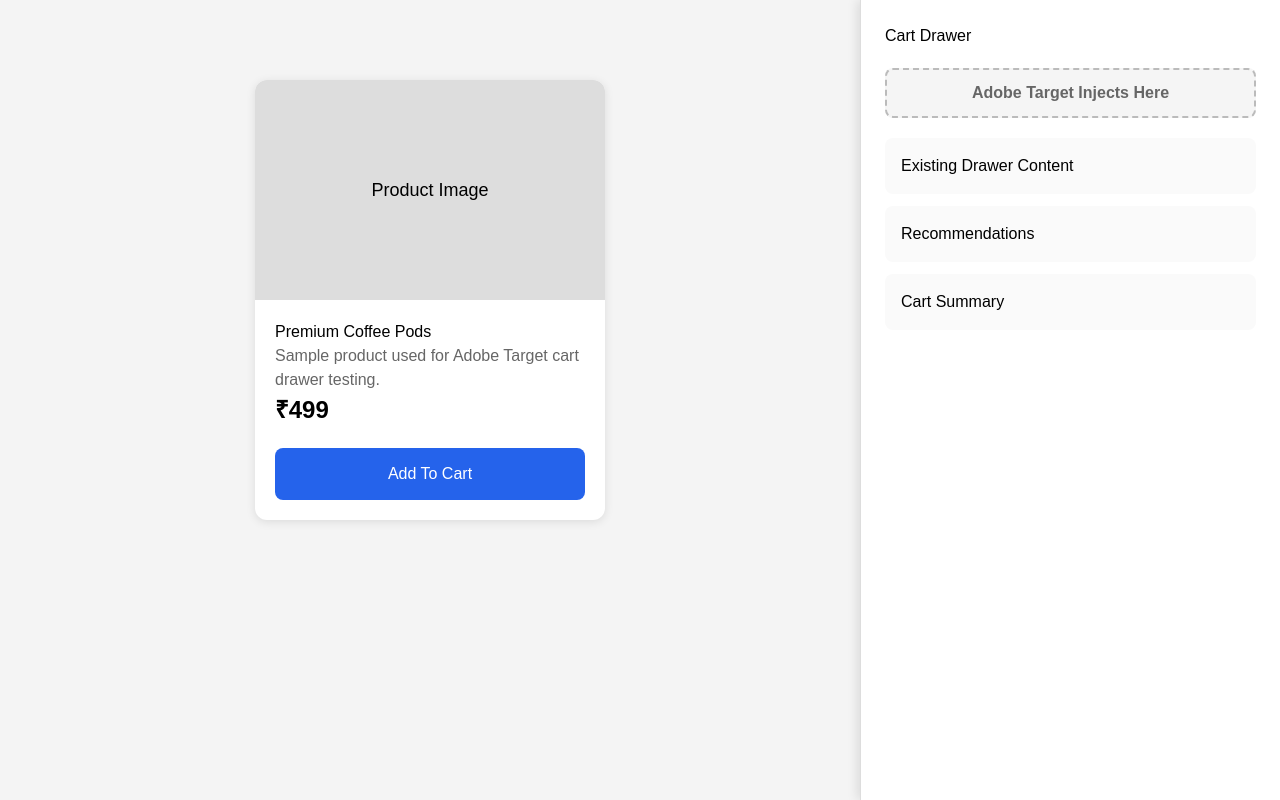
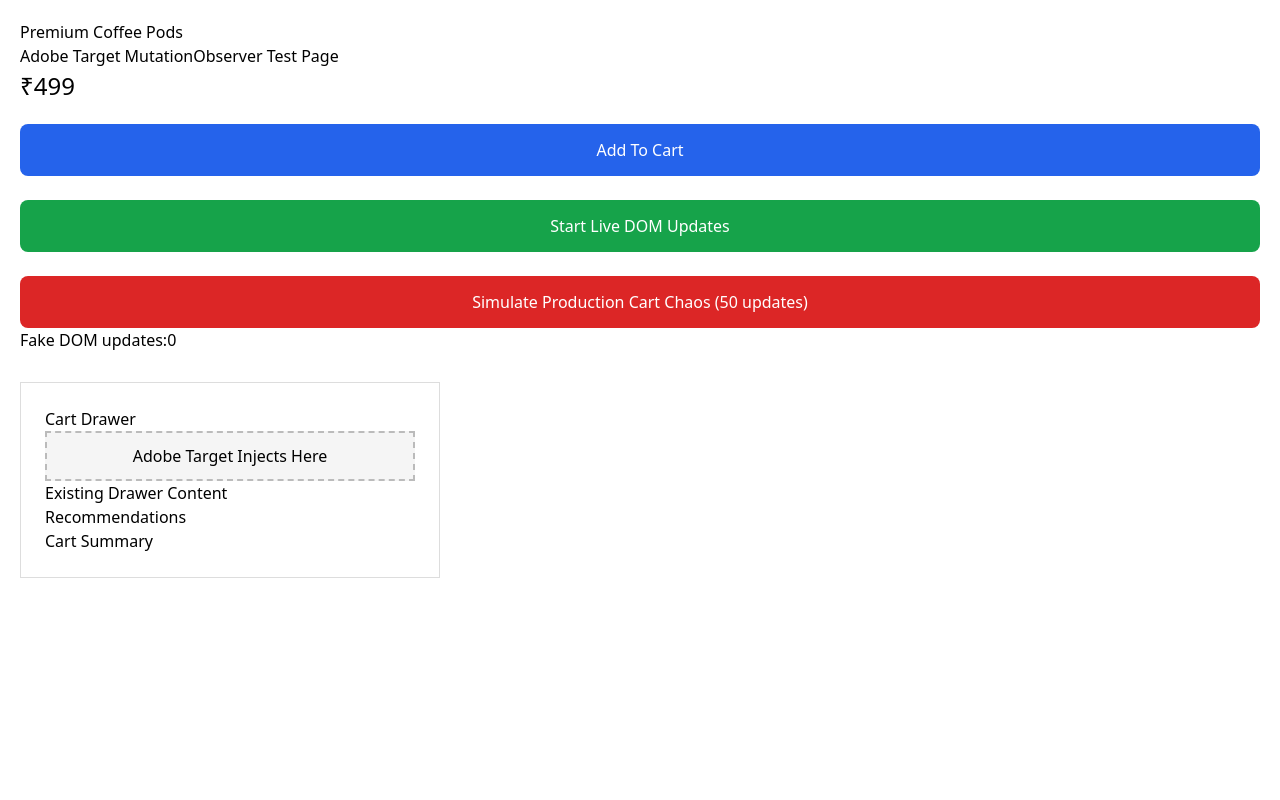
Before and after one commit to vipuldhiman42069-web/Echo-Mood, a React (Vite) app: page /cart-test in a window 1280 px wide. Both pictures are taken after a click on the button "Add To Cart". Built offline with nearby package versions, Linux system fonts and the light colour scheme.

Commit message:
quick update

```diff
--- a/src/pages/CartTestPage.jsx
+++ b/src/pages/CartTestPage.jsx
@@ -1,9 +1,13 @@
 import { useEffect, useState } from "react";
 
 export default function CartTestPage() {
+
   const [cartDrawerOpen, setCartDrawerOpen] = useState(false);
+  const [domUpdateCount, setDomUpdateCount] = useState(0);
+
 
   useEffect(() => {
+
     window.Analytics = {
       global: {
         cart: {
@@ -12,10 +16,14 @@
       }
     };
 
+
     window.globalAtc = (payload) => {
+
       console.log("globalAtc called", payload);
 
+
       payload.items.forEach((item) => {
+
         window.Analytics.global.cart.lines.push({
           sku: item.itemId,
           producthierarchy: {
@@ -24,16 +32,24 @@
             }
           }
         });
+
       });
+
 
       console.log(
         "Current Cart",
         window.Analytics.global.cart.lines
       );
+
     };
+
+
   }, []);
 
+
+
   const addToCart = () => {
+
     window.Analytics.global.cart.lines.push({
       sku: "123456",
       producthierarchy: {
@@ -43,161 +59,344 @@
       }
     });
 
+
     setCartDrawerOpen(true);
 
+
     console.log("ATC Click");
+
   };
 
- return (
-  <div
-    style={{
-      display: "flex",
-      minHeight: "100vh",
-      background: "#f4f4f4",
-      fontFamily: "Arial, sans-serif"
-    }}
-  >
-    <div
-      style={{
-        flex: 1,
-        display: "flex",
-        justifyContent: "center",
-        alignItems: "flex-start",
-        paddingTop: "80px"
-      }}
-    >
-      <div
-        style={{
-          width: "350px",
-          background: "#fff",
-          borderRadius: "12px",
-          boxShadow: "0 2px 10px rgba(0,0,0,0.1)",
-          overflow: "hidden"
-        }}
-      >
-        <div
-          style={{
-            height: "220px",
-            background: "#ddd",
-            display: "flex",
-            alignItems: "center",
-            justifyContent: "center",
-            fontSize: "18px"
-          }}
-        >
-          Product Image
+
+
+
+  // Simulate normal production DOM updates
+  const startDomSimulation = () => {
+
+
+    let counter = 0;
+
+
+    const interval = setInterval(() => {
+
+
+      counter++;
+
+
+      const div = document.createElement("div");
+
+
+      div.className = "fake-live-update";
+
+
+      div.innerHTML = `
+        Live cart update ${counter}
+        <span>
+          ${new Date().toISOString()}
+        </span>
+      `;
+
+
+      document.body.appendChild(div);
+
+
+
+      setDomUpdateCount(counter);
+
+
+
+      console.log(
+        "Fake DOM update created:",
+        counter
+      );
+
+
+
+      setTimeout(() => {
+
+        div.remove();
+
+      },500);
+
+
+
+      if(counter >= 100){
+
+        clearInterval(interval);
+
+        console.log(
+          "Finished 100 fake updates"
+        );
+
+      }
+
+
+    },1000);
+
+
+  };
+
+
+
+
+
+  // Heavy production-like DOM stress
+  const simulateProductionCart = () => {
+
+
+    console.log(
+      "Starting production simulation"
+    );
+
+
+    for(let i = 0; i < 50; i++){
+
+
+      setTimeout(()=>{
+
+
+        const wrapper = document.createElement("div");
+
+
+        wrapper.className =
+          "fake-cart-component";
+
+
+
+        wrapper.innerHTML = `
+
+          <div>
+            Recommendation Widget ${i}
           </div>
 
-        <div style={{ padding: "20px" }}>
-          <h2 style={{ marginTop: 0 }}>
+          <button>
+            Add recommendation
+          </button>
+
+          <span>
+            Inventory updated
+          </span>
+
+        `;
+
+
+
+        document
+        .querySelector("#sparq-atc-drawer")
+        ?.appendChild(wrapper);
+
+
+
+
+        console.log(
+          "Production DOM component added:",
+          i
+        );
+
+
+
+
+        setTimeout(()=>{
+
+          wrapper.remove();
+
+
+          console.log(
+            "Production DOM component removed:",
+            i
+          );
+
+
+        },300);
+
+
+
+      }, i * 100);
+
+
+    }
+
+
+  };
+
+
+
+
+  return (
+
+    <div style={{padding:"20px"}}>
+
+
+      <h2>
         Premium Coffee Pods
       </h2>
 
-          <p style={{ color: "#666" }}>
-            Sample product used for Adobe Target
-            cart drawer testing.
+
+      <p>
+        Adobe Target MutationObserver Test Page
       </p>
+
+
 
       <div
         style={{
-              fontSize: "24px",
-              fontWeight: "bold",
-              marginBottom: "20px"
+          fontSize:"24px",
+          marginBottom:"20px"
         }}
       >
         ₹499
       </div>
 
+
+
+
       <button
         onClick={addToCart}
         style={{
-              width: "100%",
-              padding: "14px",
-              border: "none",
-              borderRadius: "8px",
-              background: "#2563eb",
-              color: "#fff",
-              fontSize: "16px",
-              cursor: "pointer"
+          width:"100%",
+          padding:"14px",
+          background:"#2563eb",
+          color:"#fff",
+          border:"none",
+          borderRadius:"8px",
+          cursor:"pointer"
         }}
       >
+
         Add To Cart
+
       </button>
-        </div>
-      </div>
-    </div>
 
-    {cartDrawerOpen && (
+
+
+
+      <br/>
+      <br/>
+
+
+
+
+      <button
+        onClick={startDomSimulation}
+        style={{
+          width:"100%",
+          padding:"14px",
+          background:"#16a34a",
+          color:"#fff",
+          border:"none",
+          borderRadius:"8px",
+          cursor:"pointer"
+        }}
+      >
+
+        Start Live DOM Updates
+
+      </button>
+
+
+
+
+      <br/>
+      <br/>
+
+
+
+
+      <button
+        onClick={simulateProductionCart}
+        style={{
+          width:"100%",
+          padding:"14px",
+          background:"#dc2626",
+          color:"#fff",
+          border:"none",
+          borderRadius:"8px",
+          cursor:"pointer"
+        }}
+      >
+
+        Simulate Production Cart Chaos (50 updates)
+
+      </button>
+
+
+
+      <p>
+        Fake DOM updates:
+        {domUpdateCount}
+      </p>
+
+
+
+
+      {
+      cartDrawerOpen && (
+
       <div
         id="sparq-atc-drawer"
         style={{
-          width: "420px",
-          background: "#fff",
-          borderLeft: "1px solid #ddd",
-          padding: "24px",
-          boxShadow: "-3px 0 10px rgba(0,0,0,0.1)"
+          marginTop:"30px",
+          width:"420px",
+          background:"#fff",
+          border:"1px solid #ddd",
+          padding:"24px"
         }}
       >
-        <h2
-          style={{
-            marginTop: 0,
-            marginBottom: "20px"
-          }}
-        >
+
+
+
+        <h2>
           Cart Drawer
         </h2>
+
+
+
 
         <div
           className="atcDrawerCommon__separation_section"
           style={{
-            height: "50px",
-            background: "#f5f5f5",
-            border: "2px dashed #bbb",
-            borderRadius: "8px",
-            display: "flex",
-            alignItems: "center",
-            justifyContent: "center",
-            marginBottom: "20px",
-            fontWeight: "bold",
-            color: "#666"
+            height:"50px",
+            background:"#f5f5f5",
+            border:"2px dashed #bbb",
+            display:"flex",
+            alignItems:"center",
+            justifyContent:"center"
           }}
         >
+
           Adobe Target Injects Here
+
         </div>
 
-        <div
-          style={{
-            padding: "16px",
-            background: "#fafafa",
-            borderRadius: "8px",
-            marginBottom: "12px"
-          }}
-        >
+
+
+
+
+        <div>
           Existing Drawer Content
         </div>
 
-        <div
-          style={{
-            padding: "16px",
-            background: "#fafafa",
-            borderRadius: "8px",
-            marginBottom: "12px"
-          }}
-        >
+
+        <div>
           Recommendations
         </div>
 
-        <div
-          style={{
-            padding: "16px",
-            background: "#fafafa",
-            borderRadius: "8px"
-          }}
-        >
+
+        <div>
           Cart Summary
         </div>
+
+
+
       </div>
-    )}
+
+      )
+      }
+
+
+
     </div>
+
   );
+
 }
```
Lines whose indentation alone changed are shown as unchanged.
